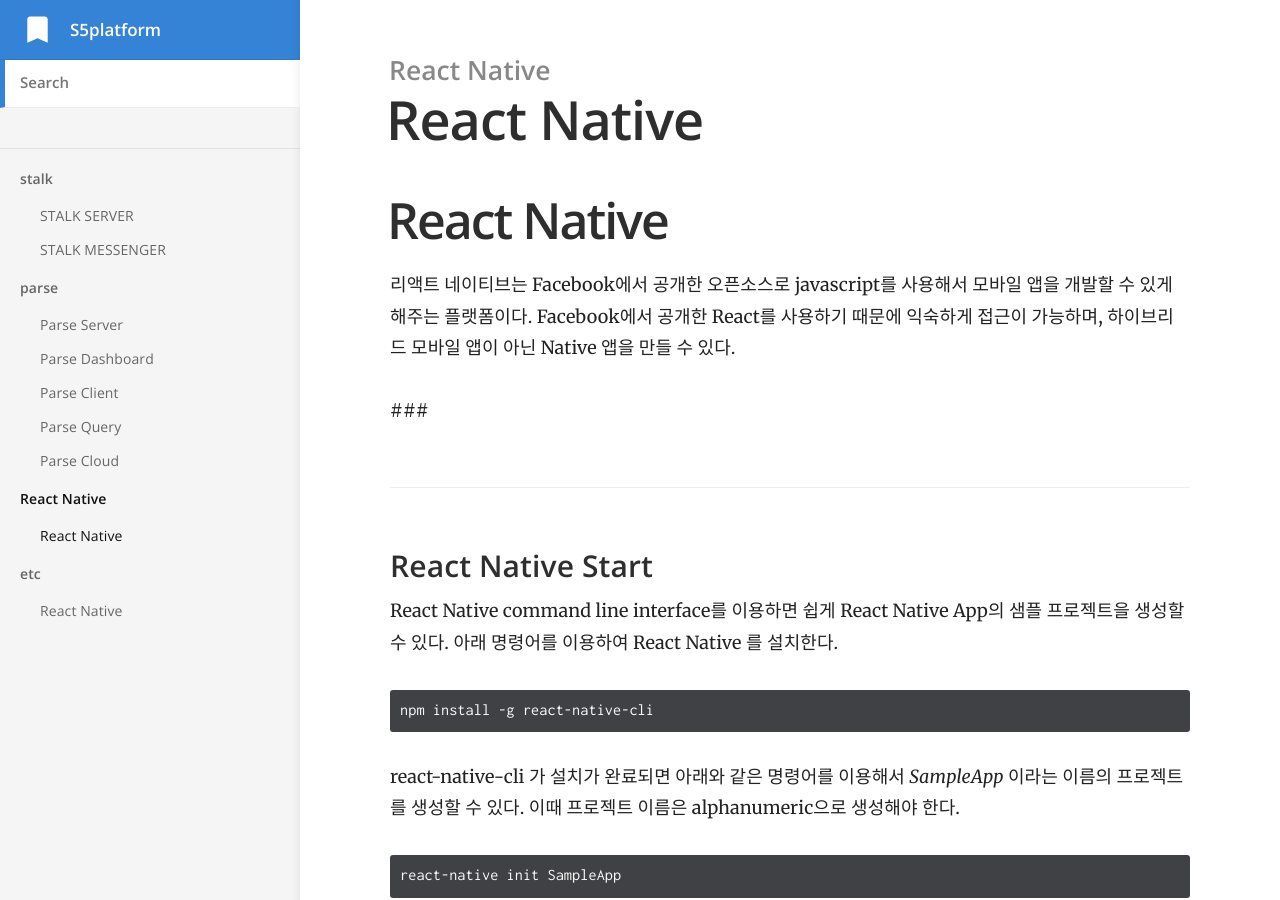
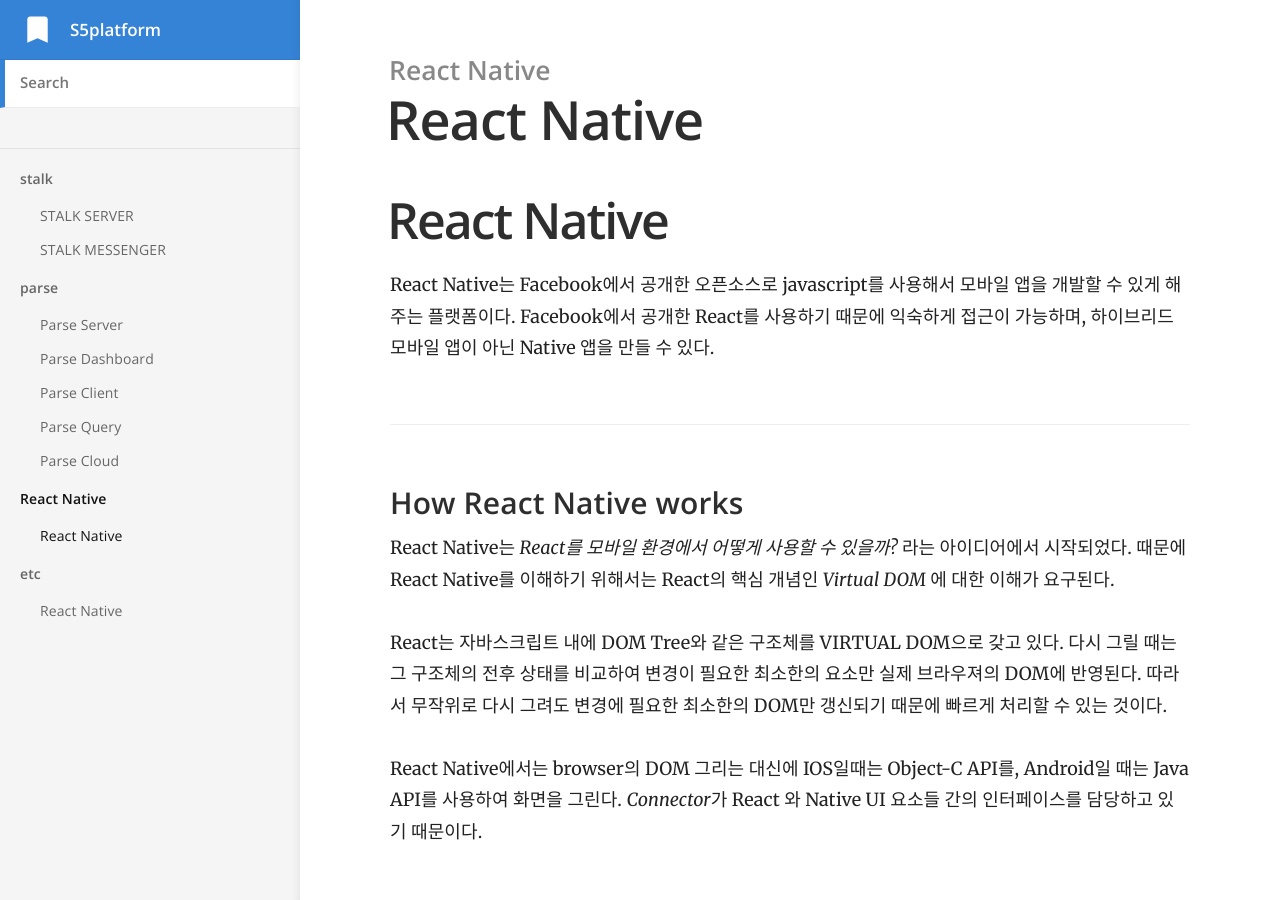
Before and after one commit to S5Platform/s5Platform.github.io, a Jekyll site: the page built from _docs/3.react-native/react_native.md, in a window 1280 px wide and 900 px high. Built offline with Jekyll 4.4.1, drawn with Linux system fonts in a browser that asks for light colours; some of the changed text lies outside the part shown.

Commit message:
doc : how react native works

````diff
--- a/_docs/3.react-native/react_native.md
+++ b/_docs/3.react-native/react_native.md
@@ -6,10 +6,15 @@
 
 # React Native
 
-리액트 네이티브는 Facebook에서 공개한 오픈소스로 javascript를 사용해서 모바일 앱을 개발할 수 있게 해주는 플랫폼이다. Facebook에서 공개한 React를 사용하기 때문에 익숙하게 접근이 가능하며, 하이브리드 모바일 앱이 아닌 Native 앱을 만들 수 있다.
+React Native는 Facebook에서 공개한 오픈소스로 javascript를 사용해서 모바일 앱을 개발할 수 있게 해주는 플랫폼이다. Facebook에서 공개한 React를 사용하기 때문에 익숙하게 접근이 가능하며, 하이브리드 모바일 앱이 아닌 Native 앱을 만들 수 있다.
 
-###
+### How React Native works
 
+React Native는 *React를 모바일 환경에서 어떻게 사용할 수 있을까?* 라는 아이디어에서 시작되었다. 때문에 React Native를 이해하기 위해서는 React의 핵심 개념인 *Virtual DOM* 에 대한 이해가 요구된다.
+
+React는 자바스크립트 내에 DOM Tree와 같은 구조체를 VIRTUAL DOM으로 갖고 있다. 다시 그릴 때는 그 구조체의 전후 상태를 비교하여 변경이 필요한 최소한의 요소만 실제 브라우져의 DOM에 반영된다. 따라서 무작위로 다시 그려도 변경에 필요한 최소한의 DOM만 갱신되기 때문에 빠르게 처리할 수 있는 것이다.
+
+React Native에서는 browser의 DOM 그리는 대신에 IOS일때는 Object-C API를, Android일 때는 Java API를 사용하여 화면을 그린다. *Connector*가 React 와 Native UI 요소들 간의 인터페이스를 담당하고 있기 때문이다.
 
 ### React Native Start
 
@@ -44,3 +49,11 @@
 ```
 npm install --save react-navigation
 ```
+
+#### Using React Navigation
+
+- StackNavigator : 한번에 하나의 화면을 표현할 수 있으며, 화면이 전환되면 스택의 최상단에 위치하게 된다.
+
+- TabNavigator : TabBar를 이용하여 사용자가 여러개의 화면 중 하나를 선택할 수 있다.
+
+- DrawerNavigator : Drawer 를 이용하며 화면 왼쪽이나 오른쪽애서 슬라이드 되면서 새로운 화면이 나타난다.
````
